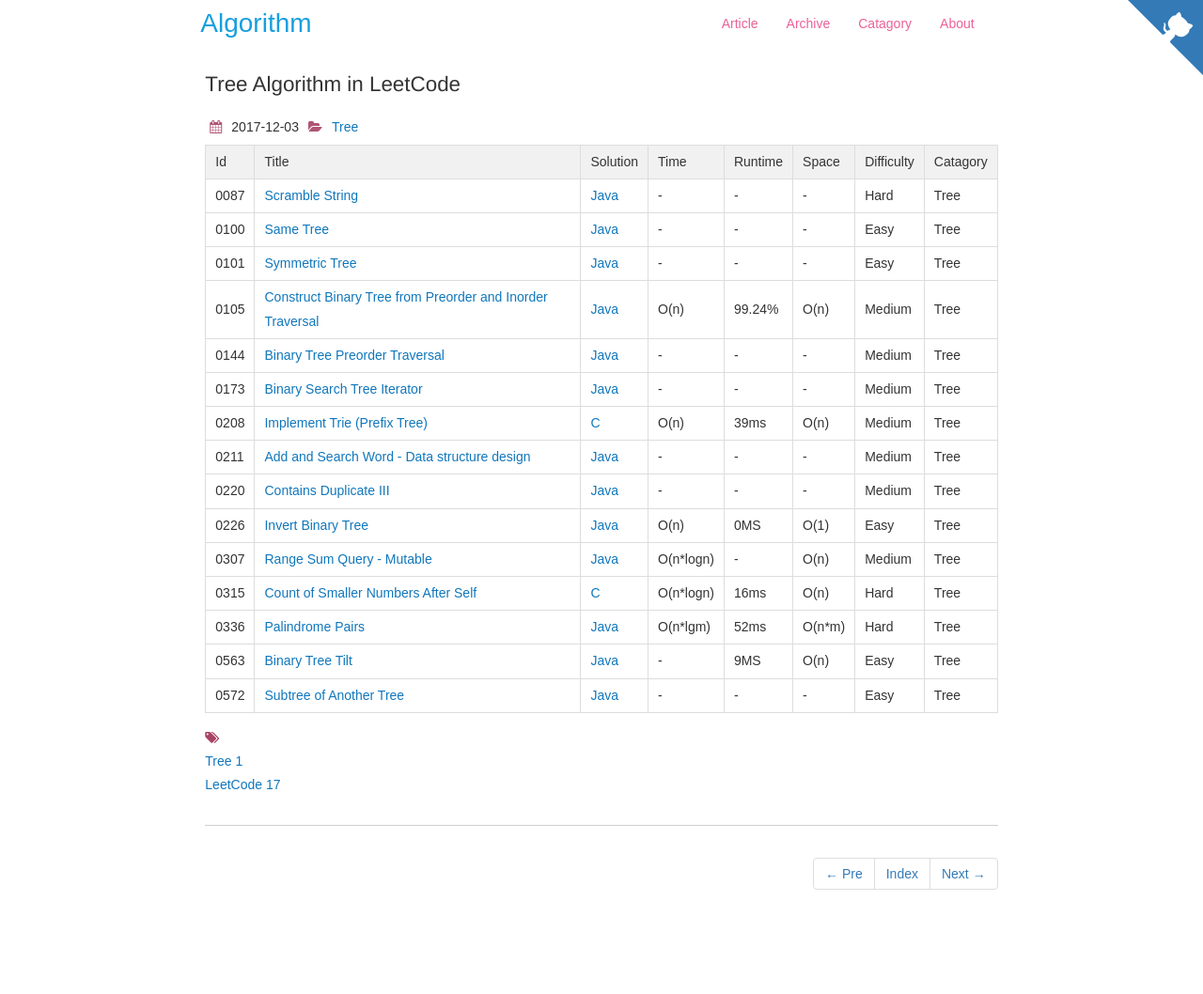
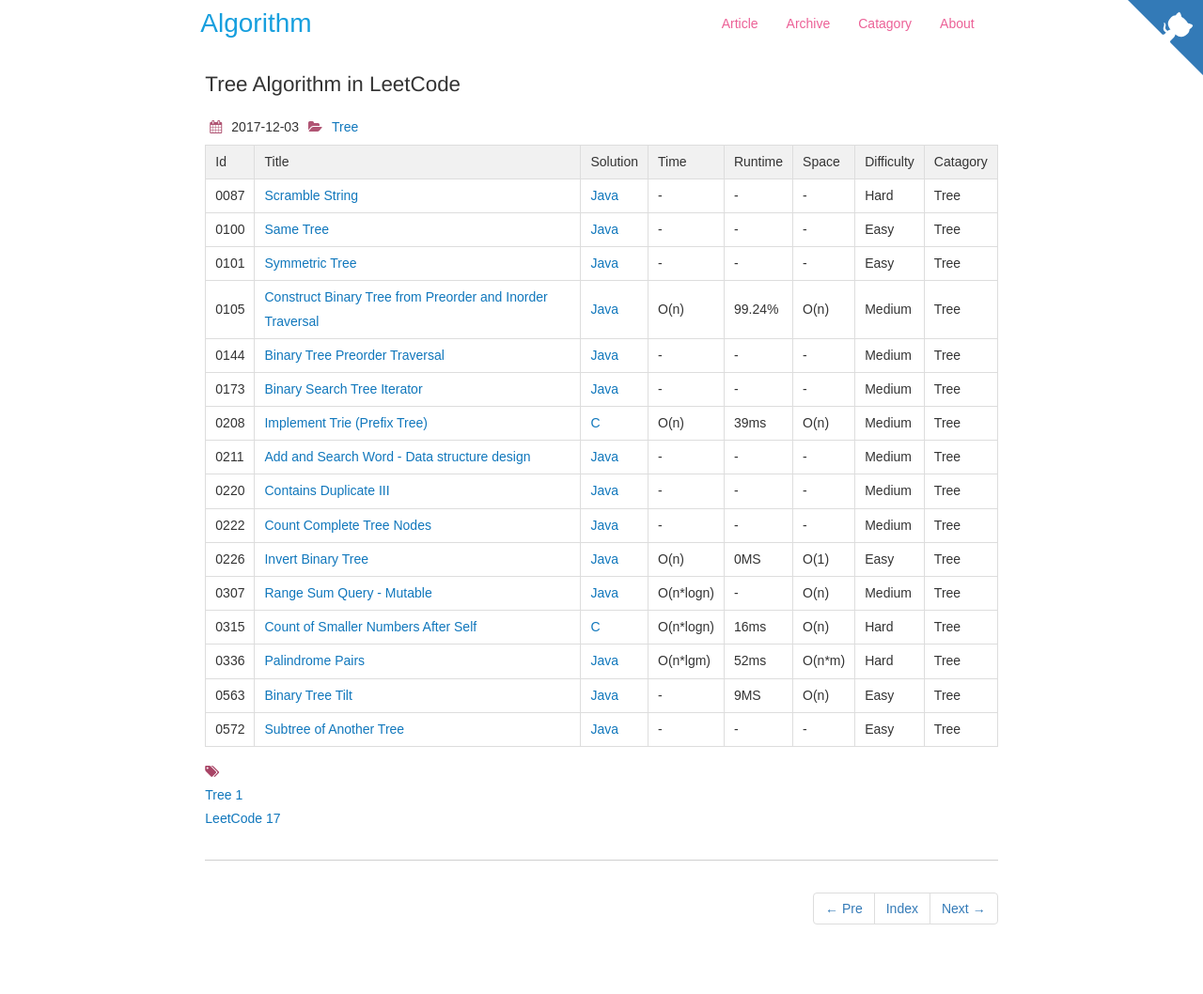
Before and after one commit to dunso/algorithm, a Jekyll site: the page built from docs/_posts/2017-12-03-Tree.md, in a window 1280 px wide. Shown: the whole page at 94% size. Built offline with Jekyll 4.4.1, drawn with Linux system fonts in a browser that asks for light colours; nearby versions of some CDN libraries; before the commit the page ends 1021 px from its top, so only the background shows below that.

Commit message:
Add index of LeetCode0222.java to docs

```diff
--- a/docs/_posts/2017-12-03-Tree.md
+++ b/docs/_posts/2017-12-03-Tree.md
@@ -21,6 +21,7 @@
 |0208|[Implement Trie (Prefix Tree)](https://leetcode.com/problems/implement-trie-prefix-tree) | [C](https://e.srl/leetcode-208/)  | O(n) |39ms| O(n)  |  Medium |Tree|
 |0211|[Add and Search Word - Data structure design](https://leetcode.com/problems/add-and-search-word-data-structure-design/) | [Java](https://e.srl/leetcode-211/)  |-|-|-|  Medium |Tree|
 |0220|[Contains Duplicate III](https://leetcode.com/problems/contains-duplicate-iii) | [Java](https://e.srl/leetcode-220/)  |-|-|-|  Medium |Tree|
+|0222|[Count Complete Tree Nodes](https://leetcode.com/problems/count-complete-tree-nodes/) | [Java](https://e.srl/leetcode-222/)  |-|-|-|  Medium |Tree|
 |0226|[Invert Binary Tree](https://leetcode.com/problems/invert-binary-tree/) | [Java](https://e.srl/leetcode-226/)  | O(n) |0MS| O(1)  |  Easy |Tree|
 |0307|[Range Sum Query - Mutable](https://leetcode.com/problems/range-sum-query-mutable) | [Java](https://e.srl/leetcode-307/)  | O(n\*logn) |-| O(n)  |  Medium |Tree|
 |0315|[Count of Smaller Numbers After Self](https://leetcode.com/problems/count-of-smaller-numbers-after-self) | [C](https://e.srl/leetcode-315/)  | O(n\*logn) |16ms| O(n)  |  Hard |Tree|
```
